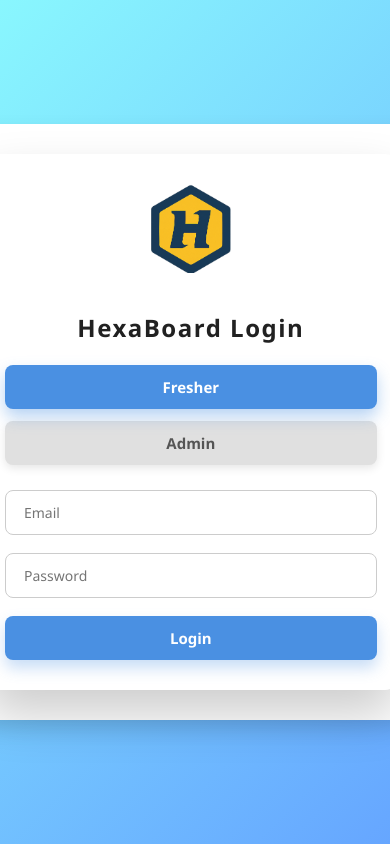
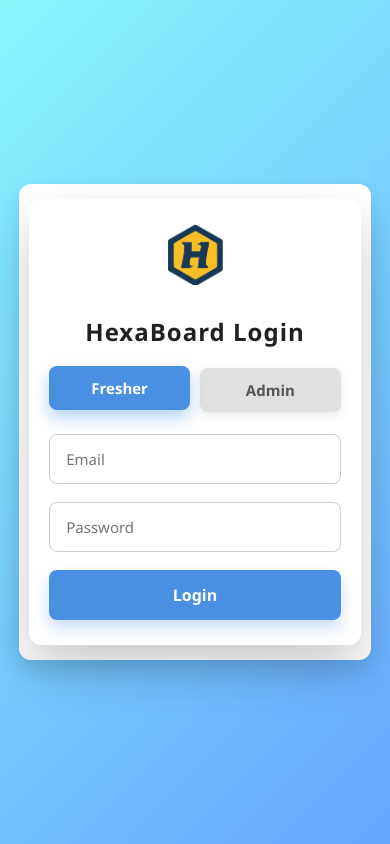
Before and after one commit to MukeshK2335/HexaBoard-NewWeb, a React (Vite) app: page /login in a window 390 px wide. Built offline with nearby package versions, Linux system fonts and the light colour scheme; no server answers.

Commit message:
LoginPage Fixed

```diff
--- a/src/App.css
+++ b/src/App.css
@@ -12,7 +12,7 @@ body, html, #root {
   height: 100vh;
   background: linear-gradient(135deg, #89f7fe 0%, #66a6ff 100%);
   padding: 0;
-  overflow: hidden;
+  overflow: auto; /* Changed from hidden to auto to allow scrolling if needed */
 }
 
 .inner-wrapper {
@@ -20,4 +20,23 @@ body, html, #root {
   padding: 30px;
   border-radius: 15px;
   box-shadow: 0 8px 20px rgba(0, 0, 0, 0.1);
+  width: 100%;
+  max-width: 450px;
+  margin: 15px;
 }
+
+/* Media query for mobile devices */
+@media (max-width: 480px) {
+  .outer-box {
+    padding: 10px;
+    align-items: center;
+  }
+
+  .inner-wrapper {
+    padding: 15px 10px;
+    margin: 0;
+    width: 95%;
+    max-width: 400px;
+    border-radius: 12px;
+  }
+}
--- a/src/Components/Auth/RoleSwitcherLogin.jsx
+++ b/src/Components/Auth/RoleSwitcherLogin.jsx
@@ -108,12 +108,14 @@ const RoleSwitcherLogin = () => {
                     placeholder="Email"
                     value={email}
                     onChange={e => setEmail(e.target.value)}
+                    autoComplete="email"
                 />
                 <input
                     type="password"
                     placeholder="Password"
                     value={password}
                     onChange={e => setPassword(e.target.value)}
+                    autoComplete="current-password"
                 />
                 <button onClick={handleLogin}>Login</button>
                 {error && <p className="error">{error}</p>}
--- a/src/Style/RoleSwitcherLogin.css
+++ b/src/Style/RoleSwitcherLogin.css
@@ -7,7 +7,8 @@
 body {
     margin: 0;
     padding: 0;
-    overflow: hidden; /* Prevent scrollbars */
+    overflow-x: hidden; /* Prevent horizontal scrollbars */
+    overflow-y: auto; /* Allow vertical scrolling if needed */
 }
 
 .login-page-container {
@@ -17,7 +18,8 @@ body {
     justify-content: center;
     min-height: 100vh;
     background: linear-gradient(135deg, #f5f7fa 0%, #c3cfe2 100%); /* Softer, modern gradient */
-    padding: 20px;
+    padding: 15px;
+    box-sizing: border-box;
 }
 
 .login-logo {
@@ -165,46 +167,83 @@ body {
 
 @media (max-width: 480px) {
     .login-logo {
-        width: 150px;
-        margin-bottom: 25px;
+        width: 70px;
+        margin-bottom: 15px;
+    }
+
+    .login-logo-small {
+        width: 55px;
+        margin-bottom: 12px;
     }
 
     .login-container {
-        padding: 30px 20px;
-        max-width: 98%;
+        padding: 25px 20px;
+        max-width: 100%;
+        width: 100%;
+        margin: 0 auto;
     }
 
     .login-heading {
         font-size: 24px;
-        margin-bottom: 25px;
+        margin-bottom: 22px;
+        letter-spacing: 1px;
     }
 
     .tabs {
-        flex-direction: column;
+        flex-direction: row;
         gap: 10px;
-        margin-bottom: 25px;
+        margin-bottom: 22px;
+        width: 100%;
     }
 
     .tabs button {
-        padding: 10px 0;
+        padding: 12px 0;
         font-size: 15px;
+        flex: 1;
     }
 
     .form {
         gap: 18px;
+        width: 100%;
     }
 
     .form input {
-        padding: 12px 18px;
-        font-size: 14px;
+        padding: 14px 16px;
+        font-size: 15px;
+        width: 100%;
     }
 
     .form button {
-        padding: 12px;
-        font-size: 15px;
+        padding: 14px;
+        font-size: 16px;
+        width: 100%;
     }
 
     .error {
         font-size: 13px;
+        margin-top: -8px;
+        width: 100%;
+        text-align: center;
+    }
+
+    /* Fix for very small screens */
+    @media (max-width: 320px) {
+        .login-container {
+            padding: 20px 15px;
+        }
+
+        .tabs {
+            gap: 8px;
+        }
+
+        .login-heading {
+            font-size: 22px;
+            margin-bottom: 18px;
+        }
+
+        .form input,
+        .form button {
+            padding: 12px;
+        }
     }
 }
```
